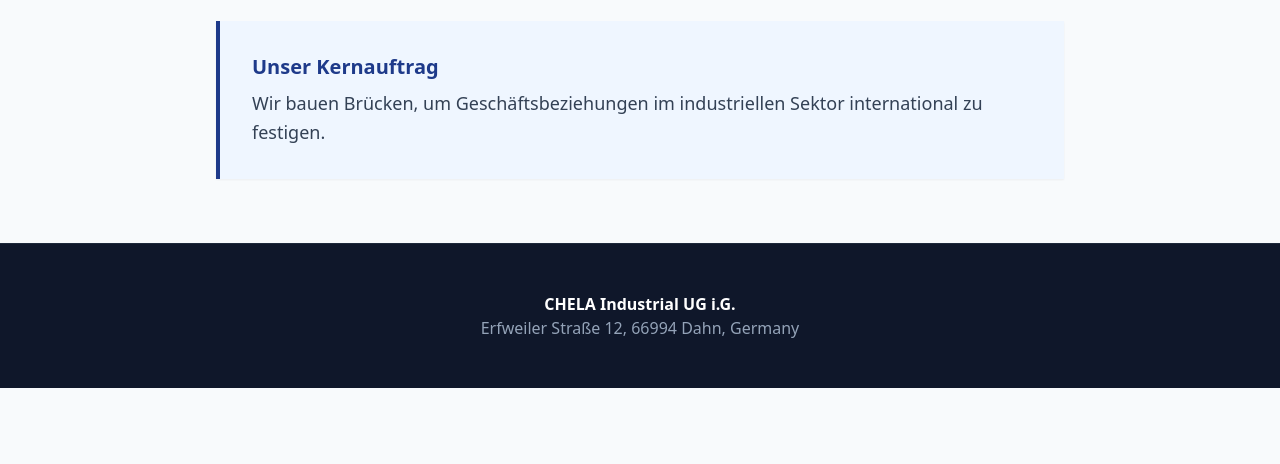
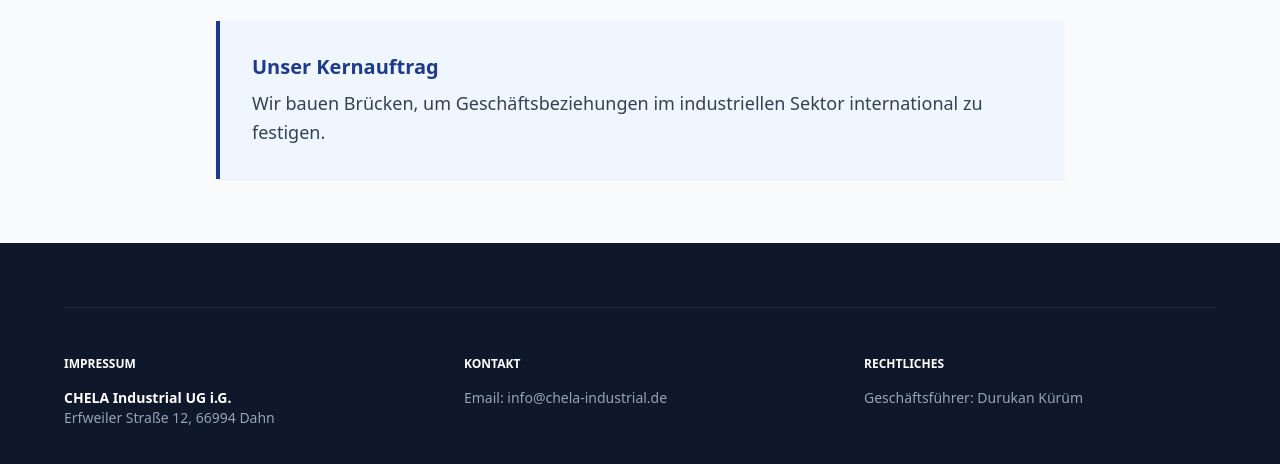
Before and after one commit to chela-industrial/website, a plain HTML site: page about/index.html in a window 1280 px wide. Shown: the part 442-906 px from the top of the page. Before the commit the page ends 830 px from the top, so only its background shows below. Drawn offline with nearby package versions, Linux system fonts and the light colour scheme.

Commit message:
footer update page about

```diff
--- a/about/index.html
+++ b/about/index.html
@@ -68,9 +68,22 @@
         </div>
     </main>
 
-    <footer class="bg-slate-900 text-slate-400 py-12 px-6 text-center border-t border-slate-800">
-        <p class="font-bold text-white">CHELA Industrial UG i.G.</p>
-        <p>Erfweiler Straße 12, 66994 Dahn, Germany</p>
+    <footer class="bg-slate-900 text-slate-400 py-16 px-6">
+        <div class="max-w-6xl mx-auto grid md:grid-cols-3 gap-12 text-sm border-t border-slate-800 pt-12">
+            <div>
+                <h3 class="text-white font-bold mb-4 uppercase text-xs">Impressum</h3>
+                <p class="text-white font-bold">CHELA Industrial UG i.G.</p>
+                <p>Erfweiler Straße 12, 66994 Dahn</p>
+            </div>
+            <div>
+                <h3 class="text-white font-bold mb-4 uppercase text-xs">Kontakt</h3>
+                <p>Email: info@chela-industrial.de</p>
+            </div>
+            <div>
+                <h3 class="text-white font-bold mb-4 uppercase text-xs">Rechtliches</h3>
+                <p>Geschäftsführer: Durukan Kürüm</p>
+            </div>
+        </div>
     </footer>
 
     <script>
```
